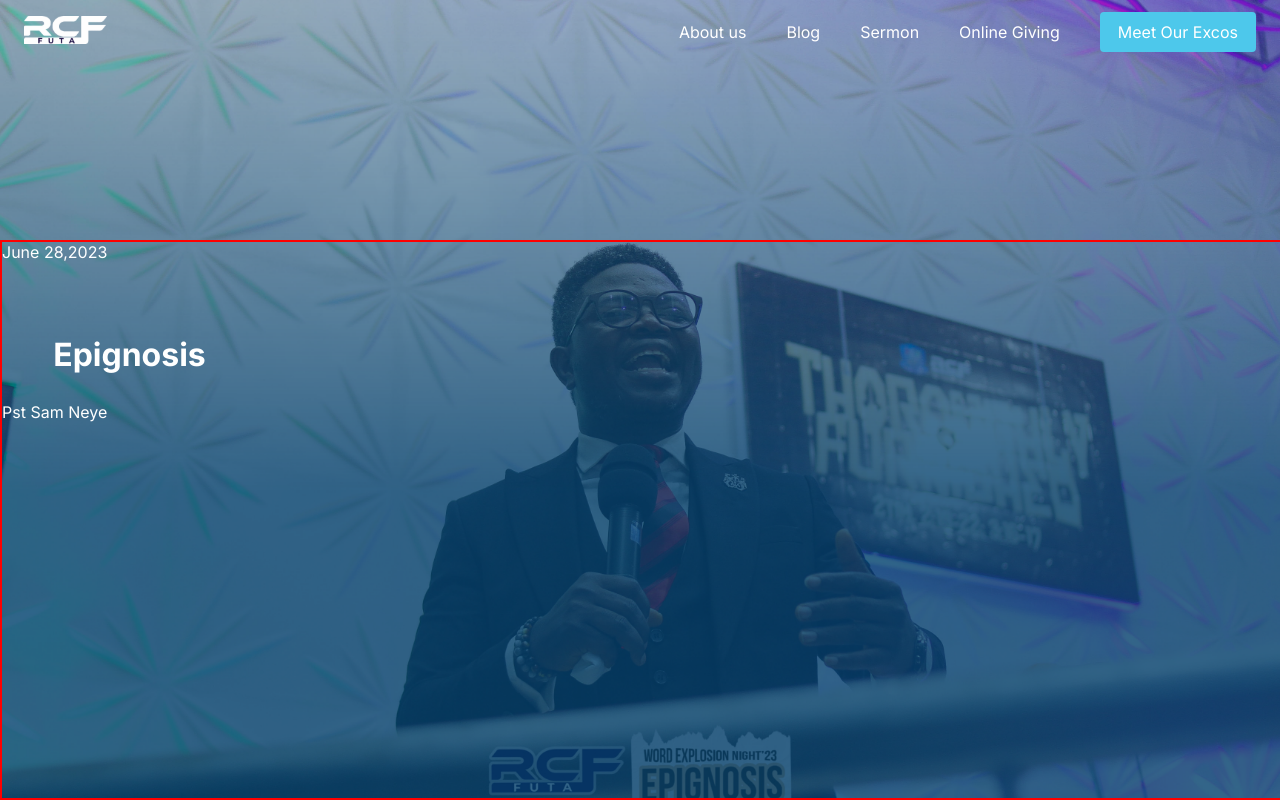
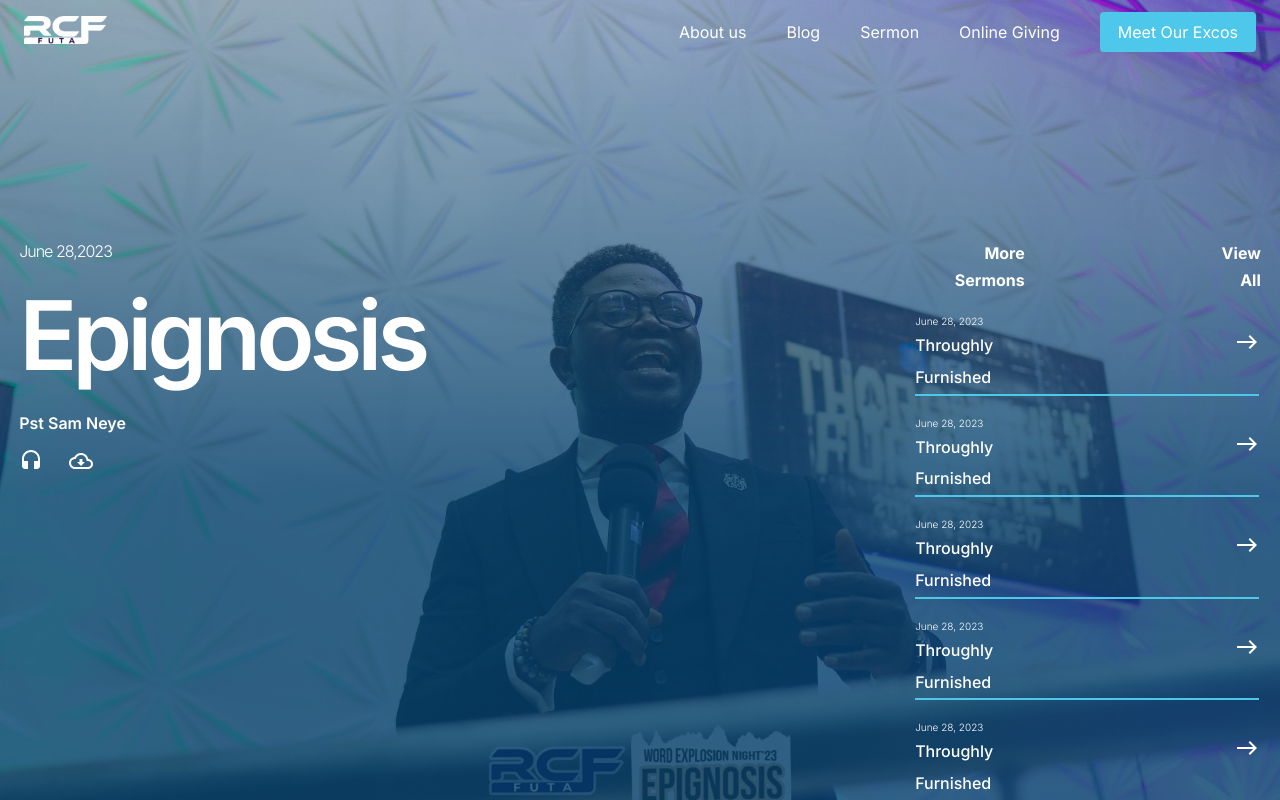
Before and after one commit to rcffuta/Rcf_frontend, a React (Create React App) app: page /sermons in a window 1280 px wide. Built offline with nearby package versions, Linux system fonts and the light colour scheme.

Commit message:
second day of work

```diff
--- a/src/Pages/Sermons/Sermons.css
+++ b/src/Pages/Sermons/Sermons.css
@@ -1,8 +1,13 @@
+@import url('https://fonts.googleapis.com/css2?family=Inter:wght@300;600;700&family=Nunito+Sans:wght@400;500;600;700;800&display=swap');
+
 .sermon-container {
     position: relative;
     width: 100%;
     height: 100vh; /* Set the height to 100vh for full-screen background */
     overflow: hidden;
+    font-family: 'Inter';
+
+/*     font-family: 'Nunito Sans', sans-serif; */
 }
 .sermon-container img{
     width: 100%;
@@ -15,6 +20,78 @@
     bottom: 0%; /* Adjust the distance from the bottom */
     left: 0%;
     width: 100%;
-    border: solid 2px red;
     color: #fff;
+
 }
+
+.sermon-text-container{
+    display:grid;
+    grid-template-columns: 0.6fr 0.4fr;
+    gap: 30%;
+    width:97%;
+    margin-left: auto;
+    margin-right: auto;
+    text-transform: capitalize;
+}
+.text-left{
+    text-align: left;
+}
+.text-left h1{
+    font-size: 6rem;
+    font-weight: 600;
+    letter-spacing:-5px;
+    line-height: 145px;
+    padding: 0;
+    margin: 0;
+}
+.text-left .date{
+    font-weight: 300;
+    font-size: -0.7rem;
+    letter-spacing:-1px;
+    line-height: 22.7px;
+}
+.text-left .preacher{
+    font-weight: 600;
+    font-size: -0.25rem;
+    letter-spacing:0px;
+    line-height: 31.7px;
+}
+.text-left .sermon-icon{
+    display: flex;
+    gap: 5%;
+    margin-top: 10px;
+}
+.text-right{
+    text-align: right;
+}
+.text-right .more-message{
+    display: flex;
+    gap: 50%;
+    font-weight: 700;
+    font-size: -0.5rem;
+    line-height: 27px;
+}
+.text-right table, tr{
+    width: 100%;
+    text-align: left;
+    margin-top: 16px;
+}
+.text-right .date-posted{
+    font-size:x-small;
+    line-height: 18.16px;
+    font-weight: 300;
+}
+.text-right .message-title{
+    font-size:-0.25rem;
+    line-height: 31.7px;
+    font-weight: 500;
+}
+.text-right table tr div{
+    display: flex;
+    gap: 50%;
+}
+.text-right hr{
+   border:solid 1px #4DC8EB;
+   margin-top: 0;
+   margin-bottom: 16px;
+}
--- a/src/Pages/Sermons/Sermons.jsx
+++ b/src/Pages/Sermons/Sermons.jsx
@@ -2,7 +2,9 @@ import React from 'react'
 import "./Sermons.css"
 import sermonBg from '../../Assets/sermons.png'
 import Navbar from '../../Component/Navbar/Navbar'
-
+import HeadsetIcon from '@mui/icons-material/Headset';
+import CloudDownloadIcon from '@mui/icons-material/CloudDownloadOutlined';
+import EastIcon from '@mui/icons-material/East';
 const Sermons = () => {
   return (
     <>
@@ -10,11 +12,63 @@ const Sermons = () => {
       <div className='sermon-container'>
         <img src={sermonBg} alt="" />
         <div className="sermon-text">
-          <div className="sermon-text-conatiner">
+          <div className="sermon-text-container">
             <div className="text-left">
               <p className="date">June 28,2023</p>
               <h1>Epignosis</h1>
               <p className="preacher">Pst Sam Neye</p>
+              <div className="sermon-icon">
+                <HeadsetIcon/>
+                <CloudDownloadIcon />
+              </div>
+            </div>
+            <div className="text-right">
+              <span className="more-message">
+                <p>more sermons</p>
+                <p>view all</p>
+              </span>
+              <table>
+                <tr>
+                  <p className="date-posted">June 28, 2023</p>
+                  <div>
+                    <p className="message-title">Throughly furnished</p>
+                    <EastIcon/>
+                  </div>
+                  <hr />
+                </tr>
+                <tr>
+                  <p className="date-posted">June 28, 2023</p>
+                  <div>
+                    <p className="message-title">Throughly furnished</p>
+                    <EastIcon/>
+                  </div>
+                  <hr />
+                </tr>
+                <tr>
+                  <p className="date-posted">June 28, 2023</p>
+                  <div>
+                    <p className="message-title">Throughly furnished</p>
+                    <EastIcon/>
+                  </div>
+                  <hr />
+                </tr>
+                <tr>
+                  <p className="date-posted">June 28, 2023</p>
+                  <div>
+                    <p className="message-title">Throughly furnished</p>
+                    <EastIcon/>
+                  </div>
+                  <hr />
+                </tr>
+                <tr>
+                  <p className="date-posted">June 28, 2023</p>
+                  <div>
+                    <p className="message-title">Throughly furnished</p>
+                    <EastIcon/>
+                  </div>
+                  <hr />
+                </tr>
+              </table>
             </div>
           </div>
         </div>
```
